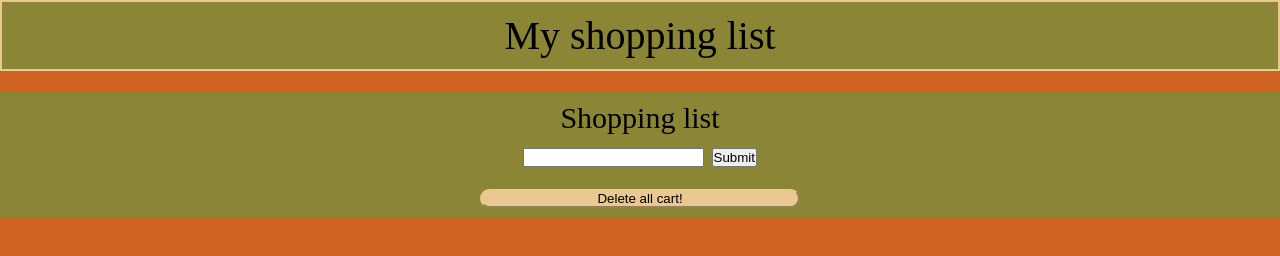
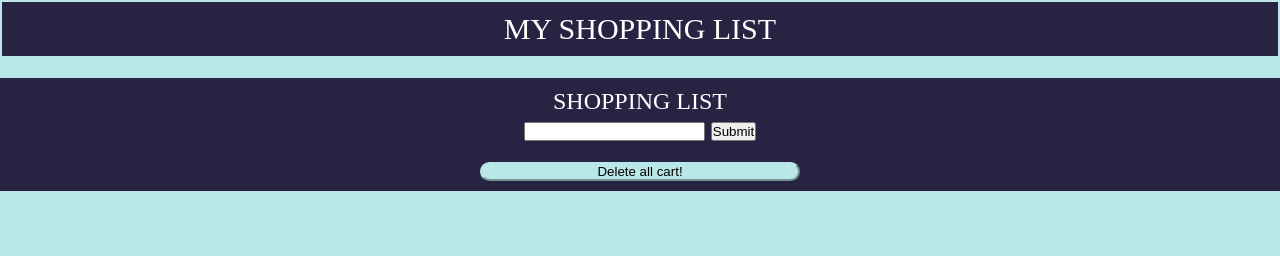
Before and after one commit to Almantas1112/Js-Sprint, a plain HTML site: page index.html in a window 1280 px wide. Drawn offline with Linux system fonts and the light colour scheme.

Commit message:
Changing style (background color, text colors etc.)

```diff
--- a/index.html
+++ b/index.html
@@ -10,8 +10,8 @@
     <title>Shoppig list</title>
 </head>
 <body>
-    <header>My shopping list</header>
-    <div class="cart">Shopping list
+    <header>MY SHOPPING LIST</header>
+    <div class="cart">SHOPPING LIST
         <div class="submit">
             <input type="text" id="saveProduct">
             <input type="submit" id="submit" onclick="submit()">
--- a/styles/styles.css
+++ b/styles/styles.css
@@ -6,27 +6,28 @@
 
 html, body {
   font-size: 62.5%;
+  color: white;
 }
 
 body {
-  background-color: #D06224;
+  background-color: #bae8e8;
 }
 
 header {
-  background-color: #8A8635;
+  background-color: #272343;
   width: 100%;
-  font-size: 4rem;
+  font-size: 3rem;
   text-align: center;
-  border: 0.2rem solid #E9C891;
+  border: 0.2rem solid #bae8e8;
   padding: 1rem 0;
 }
 
 .cart {
   display: grid;
-  font-size: 3rem;
+  font-size: 2.4rem;
   text-align: center;
   margin-top: 2rem;
-  background-color: #8A8635;
+  background-color: #272343;
   width: 100%;
   padding: 1rem 0;
 }
@@ -35,8 +36,8 @@ header {
   text-align: center;
   justify-self: center;
   margin-top: 2rem;
-  background-color: #E9C891;
-  border-color: #E9C891;
+  background-color: #bae8e8;
+  border-color: #bae8e8;
   border-radius: 1rem;
 }
 .cart #clearAll:hover {
@@ -54,9 +55,9 @@ header {
   margin-top: 1rem;
   padding: 1rem 0;
   text-align: left;
-  width: 80%;
+  max-width: 80%;
   justify-self: center;
-  border-bottom: 0.1rem solid black;
+  border-bottom: 0.1rem solid rgba(233, 201, 145, 0.5411764706);
 }
 .cart .item .buttons {
   text-align: right;
```
